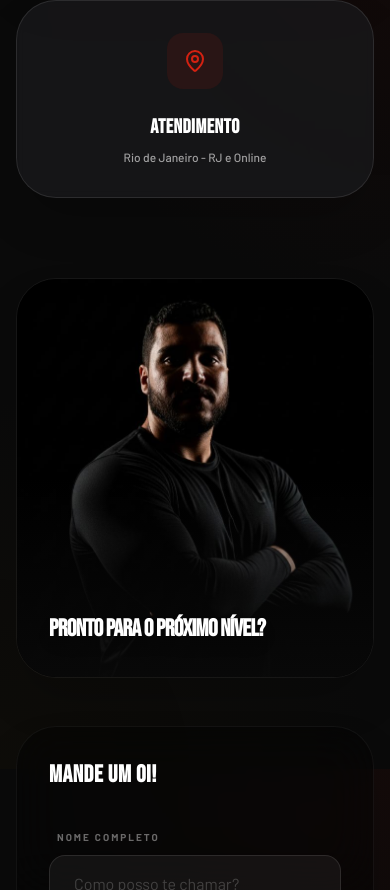
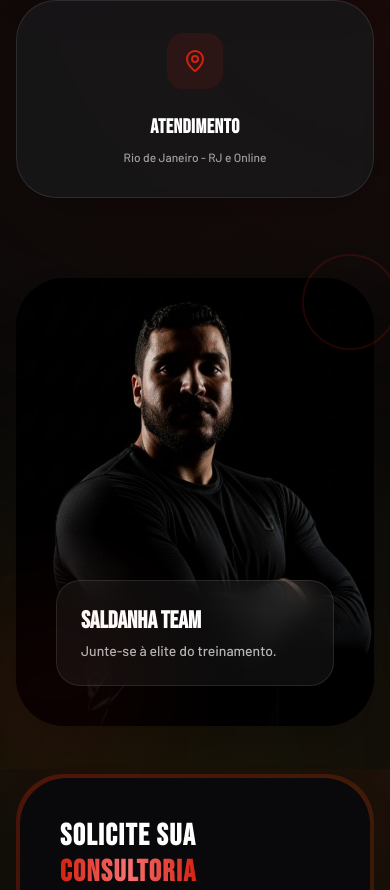
Before and after one commit to CesarAVB/thiago-saldanha-landing-page, a React (Vite) app: page / in a window 390 px wide. Shown: the part 5983-6873 px from the top of the page. Built offline with nearby package versions, Linux system fonts and the light colour scheme; the HTML template or start-up script is replaced by a standard one.

Commit message:
feat: reimaginar a seção de contato com novos estilos e melhorias na experiência do usuário

```diff
--- a/src/components/ContactSection.tsx
+++ b/src/components/ContactSection.tsx
@@ -1,9 +1,9 @@
 import { motion } from "framer-motion";
-import { Phone, MapPin, Instagram, MessageCircle } from "lucide-react";
+import { Phone, MapPin, Instagram, MessageCircle, Send } from "lucide-react";
 import { useState } from "react";
 import imgContato from "@/assets/perfil2.jpeg";
 
-const WHATSAPP_URL = "https://wa.me/5521969886804?text=Olá!%20Meu nome é ${form.name}. Email: ${form.email}. ${form.message}";
+const WHATSAPP_URL = "https://wa.me/5521969886804?text=Olá!%20Gostaria%20de%20saber%20mais%20sobre%20as%20consultorias%20e%20treinos.";
 
 const contactCards = [
   {
@@ -49,32 +49,32 @@ const ContactSection = () => {
 
   return (
     <section id="contato" className="py-24 lg:py-36 relative overflow-hidden">
-      {/* Decorative backgrounds */}
-      <div className="absolute top-0 left-1/2 -translate-x-1/2 w-full h-full bg-[radial-gradient(circle_at_center,rgba(var(--primary),0.03)_0%,transparent_70%)] pointer-events-none" />
+      {/* Glow Effects */}
+      <div className="absolute top-1/4 -right-1/4 w-[600px] h-[600px] bg-primary/5 rounded-full blur-[120px] pointer-events-none" />
+      <div className="absolute bottom-1/4 -left-1/4 w-[600px] h-[600px] bg-secondary/5 rounded-full blur-[120px] pointer-events-none" />
 
       <div className="container relative z-10 mx-auto px-4 lg:px-8">
 
-        {/* Header */}
-        <div className="text-center mb-16">
+        <div className="text-center mb-16 lg:mb-24">
           <motion.span
             initial={{ opacity: 0 }}
             whileInView={{ opacity: 1 }}
             viewport={{ once: true }}
             className="text-secondary font-bold text-sm uppercase tracking-[0.4em]"
           >
-            Contato
+            Networking
           </motion.span>
           <motion.h2
             initial={{ opacity: 0, y: 20 }}
             whileInView={{ opacity: 1, y: 0 }}
             viewport={{ once: true }}
-            className="text-4xl md:text-5xl font-heading font-bold text-foreground mt-4"
+            className="text-4xl md:text-5xl lg:text-6xl font-heading font-bold text-foreground mt-4 uppercase tracking-tight"
           >
             Vamos começar sua <span className="text-primary">jornada</span>?
           </motion.h2>
         </div>
 
-        {/* Contact cards - NEW VISUAL */}
+        {/* Contact cards */}
         <div className="grid grid-cols-1 sm:grid-cols-2 lg:grid-cols-4 gap-6 mb-20">
           {contactCards.map(({ icon: Icon, label, value, href, external }, i) => (
             <motion.a
@@ -86,7 +86,7 @@ const ContactSection = () => {
               whileInView={{ opacity: 1, y: 0 }}
               viewport={{ once: true }}
               transition={{ delay: i * 0.1 }}
-              className="group relative overflow-hidden bg-zinc-900/80 backdrop-blur-sm border border-white/10 rounded-[2.5rem] p-8 transition-all duration-500 hover:border-primary/50 hover:-translate-y-2 shadow-2xl"
+              className="group relative bg-zinc-900/80 backdrop-blur-sm border border-white/10 rounded-[2.5rem] p-8 transition-all duration-500 hover:border-primary/50 hover:-translate-y-2 shadow-2xl"
             >
               <div className="relative z-10 flex flex-col items-center text-center">
                 <div className="w-14 h-14 rounded-2xl bg-primary/10 flex items-center justify-center mb-6 transition-all duration-500 group-hover:scale-110 group-hover:bg-primary group-hover:text-white text-primary">
@@ -95,106 +95,126 @@ const ContactSection = () => {
                 <h4 className="font-heading font-bold text-xl text-foreground mb-2 tracking-wide uppercase">{label}</h4>
                 <p className="text-foreground/60 text-xs font-medium">{value}</p>
               </div>
-
-              {/* Subtle hover light effect */}
-              <div className="absolute -bottom-10 -right-10 w-32 h-32 bg-primary/20 blur-3xl rounded-full opacity-0 group-hover:opacity-100 transition-opacity duration-700" />
             </motion.a>
           ))}
         </div>
 
-        {/* Image + Form */}
-        <div className="grid lg:grid-cols-2 gap-12 items-stretch">
+        <div className="grid lg:grid-cols-12 gap-12 items-center">
 
-          {/* Image */}
+          {/* Reimagined Photo Section */}
           <motion.div
-            initial={{ opacity: 0, x: -30 }}
+            initial={{ opacity: 0, x: -50 }}
             whileInView={{ opacity: 1, x: 0 }}
             viewport={{ once: true }}
-            className="relative rounded-[2.5rem] overflow-hidden border border-white/5 shadow-2xl min-h-[400px]"
+            className="lg:col-span-5 relative"
           >
+            <div className="relative aspect-[4/5] rounded-[3rem] overflow-hidden group shadow-2xl">
               <img
                 src={imgContato}
-                alt="Thiago Saldanha - Treino"
-                className="absolute inset-0 w-full h-full object-cover"
+                alt="Thiago Saldanha"
+                className="absolute inset-0 w-full h-full object-cover transition-transform duration-1000 group-hover:scale-110"
               />
-              <div className="absolute inset-0 bg-gradient-to-t from-background/80 via-transparent to-transparent" />
-              <div className="absolute bottom-8 left-8 right-8">
-                <p className="text-2xl font-heading font-bold text-foreground drop-shadow-lg uppercase tracking-tight">
-                  Pronto para o próximo nível?
+              <div className="absolute inset-0 bg-gradient-to-t from-black via-black/20 to-transparent opacity-60" />
+
+              {/* Floating info badge */}
+              <div className="absolute bottom-10 left-10 right-10 p-6 glass rounded-3xl border-white/10">
+                <p className="font-heading font-bold text-2xl text-white mb-1 uppercase">Saldanha Team</p>
+                <p className="text-white/70 text-sm font-medium">Junte-se à elite do treinamento.</p>
+              </div>
+            </div>
+
+            {/* Decorative elements */}
+            <div className="absolute -top-6 -right-6 w-24 h-24 border-2 border-primary/30 rounded-full animate-pulse pointer-events-none" />
+            <div className="absolute -bottom-10 -left-10 w-40 h-40 bg-primary/10 rounded-full blur-3xl pointer-events-none" />
+          </motion.div>
+
+          {/* Reimagined Form Section */}
+          <motion.div
+            initial={{ opacity: 0, x: 50 }}
+            whileInView={{ opacity: 1, x: 0 }}
+            viewport={{ once: true }}
+            className="lg:col-span-7"
+          >
+            <div className="relative p-1 bg-gradient-to-br from-primary/30 to-secondary/10 rounded-[3rem]">
+              <div className="bg-zinc-950 rounded-[2.9rem] p-10 md:p-14 shadow-2xl">
+                <div className="mb-10">
+                  <h3 className="text-3xl font-heading font-bold text-foreground mb-4 uppercase tracking-wider">
+                    Solicite sua <span className="text-gradient-red">Consultoria</span>
+                  </h3>
+                  <p className="text-foreground/50 text-base leading-relaxed">
+                    Preencha os dados abaixo e eu entrarei em contato diretamente pelo seu WhatsApp para alinharmos seus objetivos.
                   </p>
                 </div>
-          </motion.div>
-
-          {/* Form */}
-          <motion.div
-            initial={{ opacity: 0, x: 30 }}
-            whileInView={{ opacity: 1, x: 0 }}
-            viewport={{ once: true }}
-          >
-            <div className="glass-dark border border-white/5 rounded-[2.5rem] p-8 md:p-10 h-full shadow-2xl">
-              <h3 className="font-heading font-bold text-2xl text-foreground mb-8 uppercase tracking-wide">Mande um oi!</h3>
 
                 {sent ? (
-                <div className="flex flex-col items-center justify-center text-center py-20 gap-6">
-                  <div className="w-20 h-20 rounded-full bg-primary/20 flex items-center justify-center animate-bounce">
-                    <MessageCircle size={40} className="text-primary" />
+                  <motion.div
+                    initial={{ opacity: 0, scale: 0.9 }}
+                    animate={{ opacity: 1, scale: 1 }}
+                    className="flex flex-col items-center justify-center text-center py-10 gap-6"
+                  >
+                    <div className="w-24 h-24 rounded-full bg-primary/20 flex items-center justify-center">
+                      <Send size={40} className="text-primary animate-pulse" />
                     </div>
                     <div>
-                    <p className="font-heading font-bold text-2xl text-foreground mb-2">Mensagem enviada!</p>
-                    <p className="text-foreground/50 text-sm">Estou te esperando no WhatsApp.</p>
+                      <h4 className="font-heading font-bold text-2xl text-foreground mb-2">Mensagem Enviada!</h4>
+                      <p className="text-foreground/50">Redirecionando para o WhatsApp...</p>
                     </div>
                     <button
                       onClick={() => setSent(false)}
-                    className="text-primary font-bold text-sm hover:underline underline-offset-8 transition-all"
+                      className="text-primary font-bold hover:underline underline-offset-8"
                     >
-                    Enviar outra mensagem
+                      Enviar novo formulário
                     </button>
-                </div>
+                  </motion.div>
                 ) : (
-                <form onSubmit={handleSubmit} className="space-y-6">
-                  <div className="space-y-2">
-                    <label className="text-[10px] font-bold text-foreground/40 uppercase tracking-[0.2em] ml-2">Nome Completo</label>
+                  <form onSubmit={handleSubmit} className="space-y-8">
+                    <div className="grid md:grid-cols-2 gap-8">
+                      <div className="space-y-3">
+                        <label className="text-[10px] font-bold text-primary uppercase tracking-[0.3em] ml-1">Nome</label>
                         <input
                           type="text"
                           required
                           value={form.name}
                           onChange={(e) => setForm({ ...form, name: e.target.value })}
-                      className="w-full px-6 py-4 rounded-2xl bg-white/5 border border-white/10 text-foreground placeholder:text-foreground/20 focus:outline-none focus:ring-2 focus:ring-primary/50 focus:border-transparent transition-all duration-300"
-                      placeholder="Como posso te chamar?"
+                          className="w-full bg-zinc-900/50 border-b border-white/10 px-0 py-4 text-foreground placeholder:text-foreground/20 focus:outline-none focus:border-primary transition-all duration-300"
+                          placeholder="Ex: João Silva"
                         />
                       </div>
-                  <div className="space-y-2">
-                    <label className="text-[10px] font-bold text-foreground/40 uppercase tracking-[0.2em] ml-2">E-mail</label>
+                      <div className="space-y-3">
+                        <label className="text-[10px] font-bold text-primary uppercase tracking-[0.3em] ml-1">E-mail</label>
                         <input
                           type="email"
                           required
                           value={form.email}
                           onChange={(e) => setForm({ ...form, email: e.target.value })}
-                      className="w-full px-6 py-4 rounded-2xl bg-white/5 border border-white/10 text-foreground placeholder:text-foreground/20 focus:outline-none focus:ring-2 focus:ring-primary/50 focus:border-transparent transition-all duration-300"
-                      placeholder="seu@email.com"
+                          className="w-full bg-zinc-900/50 border-b border-white/10 px-0 py-4 text-foreground placeholder:text-foreground/20 focus:outline-none focus:border-primary transition-all duration-300"
+                          placeholder="Ex: joao@email.com"
                         />
                       </div>
-                  <div className="space-y-2">
-                    <label className="text-[10px] font-bold text-foreground/40 uppercase tracking-[0.2em] ml-2">Sua Mensagem</label>
+                    </div>
+
+                    <div className="space-y-3">
+                      <label className="text-[10px] font-bold text-primary uppercase tracking-[0.3em] ml-1">Mensagem (Opcional)</label>
                       <textarea
-                      required
-                      rows={4}
+                        rows={3}
                         value={form.message}
                         onChange={(e) => setForm({ ...form, message: e.target.value })}
-                      className="w-full px-6 py-4 rounded-2xl bg-white/5 border border-white/10 text-foreground placeholder:text-foreground/20 focus:outline-none focus:ring-2 focus:ring-primary/50 focus:border-transparent transition-all duration-300 resize-none"
-                      placeholder="Em que posso te ajudar hoje?"
+                        className="w-full bg-zinc-900/50 border-b border-white/10 px-0 py-4 text-foreground placeholder:text-foreground/20 focus:outline-none focus:border-primary transition-all duration-300 resize-none"
+                        placeholder="Conte brevemente seu objetivo..."
                       />
                     </div>
+
                     <button
                       type="submit"
-                    className="w-full group relative flex items-center justify-center gap-3 bg-primary text-primary-foreground font-bold py-5 rounded-2xl overflow-hidden transition-all hover:scale-[1.02] active:scale-[0.98] shadow-xl shadow-primary/20"
+                      className="group relative w-full flex items-center justify-center gap-4 bg-primary text-white font-bold py-6 rounded-2xl overflow-hidden transition-all hover:scale-[1.02] active:scale-95 shadow-[0_20px_40px_-15px_rgba(var(--primary),0.5)]"
                     >
                       <div className="absolute inset-0 bg-white/20 translate-y-full group-hover:translate-y-0 transition-transform duration-300" />
                       <MessageCircle size={22} className="relative z-10" />
-                    <span className="relative z-10 text-lg uppercase">Enviar via WhatsApp</span>
+                      <span className="relative z-10 text-lg uppercase tracking-widest">Iniciar Transformação</span>
                     </button>
                   </form>
                 )}
+              </div>
             </div>
           </motion.div>
         </div>
```
Lines whose indentation alone changed are shown as unchanged.
